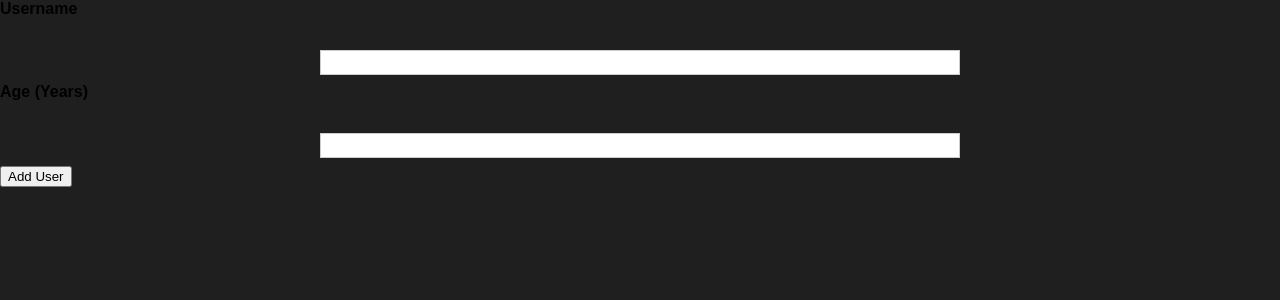
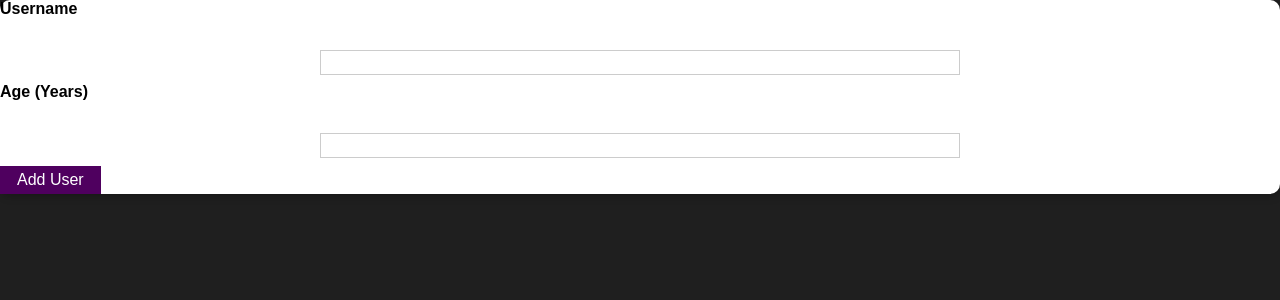
Before and after one commit to YankovWeb/user, a React (Create React App) app: page / in a window 1280 px wide. Shown: the top 300 px of the page. Built offline with nearby package versions, Linux system fonts and the light colour scheme.

Commit message:
[Future]Button

```diff
--- /dev/null
+++ b/src/components/UI/Button.js
@@ -0,0 +1,11 @@
+import React from "react";
+import classes from "./Button.module.css";
+
+const Button = ({type, onClick, children}) => {
+  return (
+    <button className={classes.button} type={type || "button"} onClik={onClick}>
+      {children}
+    </button>
+  );
+};
+export default Button;
--- /dev/null
+++ b/src/components/UI/Button.module.css
@@ -0,0 +1,18 @@
+.button {
+  font: inherit;
+  border: 1px solid #4f005f;
+  background: #4f005f;
+  color: white;
+  padding: 0.25rem 1rem;
+  cursor: pointer;
+}
+
+.button:hover,
+.button:active {
+  background: #741188;
+  border-color: #741188;
+}
+
+.button:focus {
+  outline: none;
+}
--- a/src/components/UI/Card.js
+++ b/src/components/UI/Card.js
@@ -2,6 +2,6 @@
 import classes from "./Card.module.css";
 
 const Card = ({children, className}) => {
-  return <div className={`${classes.Card} ${className}`}>{children}</div>;
+  return <div className={`${classes.card} ${className}`}>{children}</div>;
 };
 export default Card;
--- a/src/components/Users/AddUser.js
+++ b/src/components/Users/AddUser.js
@@ -1,6 +1,8 @@
 import React from "react";
+import Button from "../UI/Button";
 import Card from "../UI/Card";
 import classes from "./AddUser.module.css";
+
 const AddUser = (props) => {
   const onSubmitHandler = (e) => {
     e.preventDefault();
@@ -12,7 +14,7 @@
         <input id="username" type="text"></input>
         <label htmlfor="age">Age (Years)</label>
         <input id="age" type="number"></input>
-        <button type="submit">Add User</button>
+        <Button type="submit">Add User</Button>
       </form>
     </Card>
   );
```
